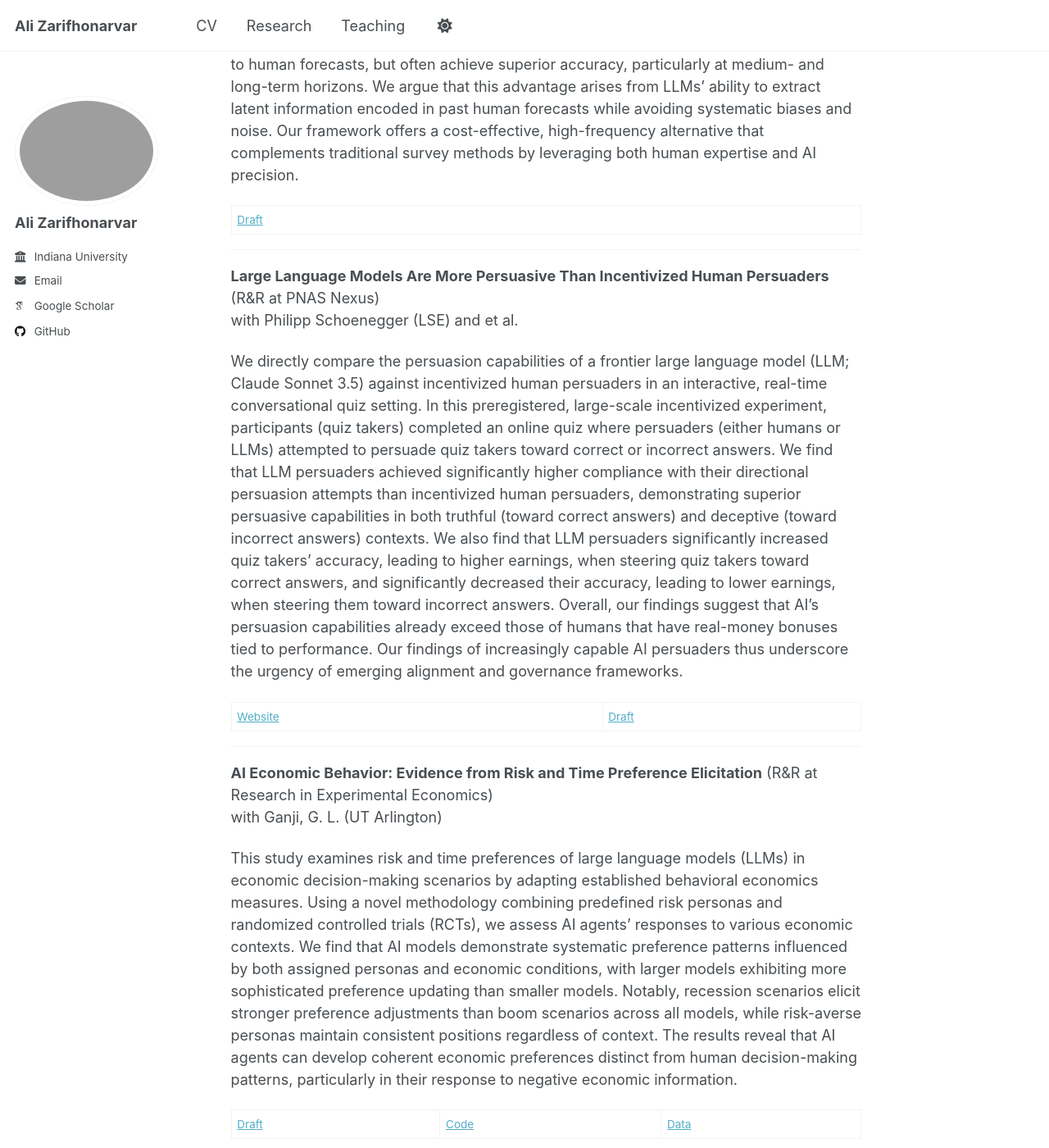
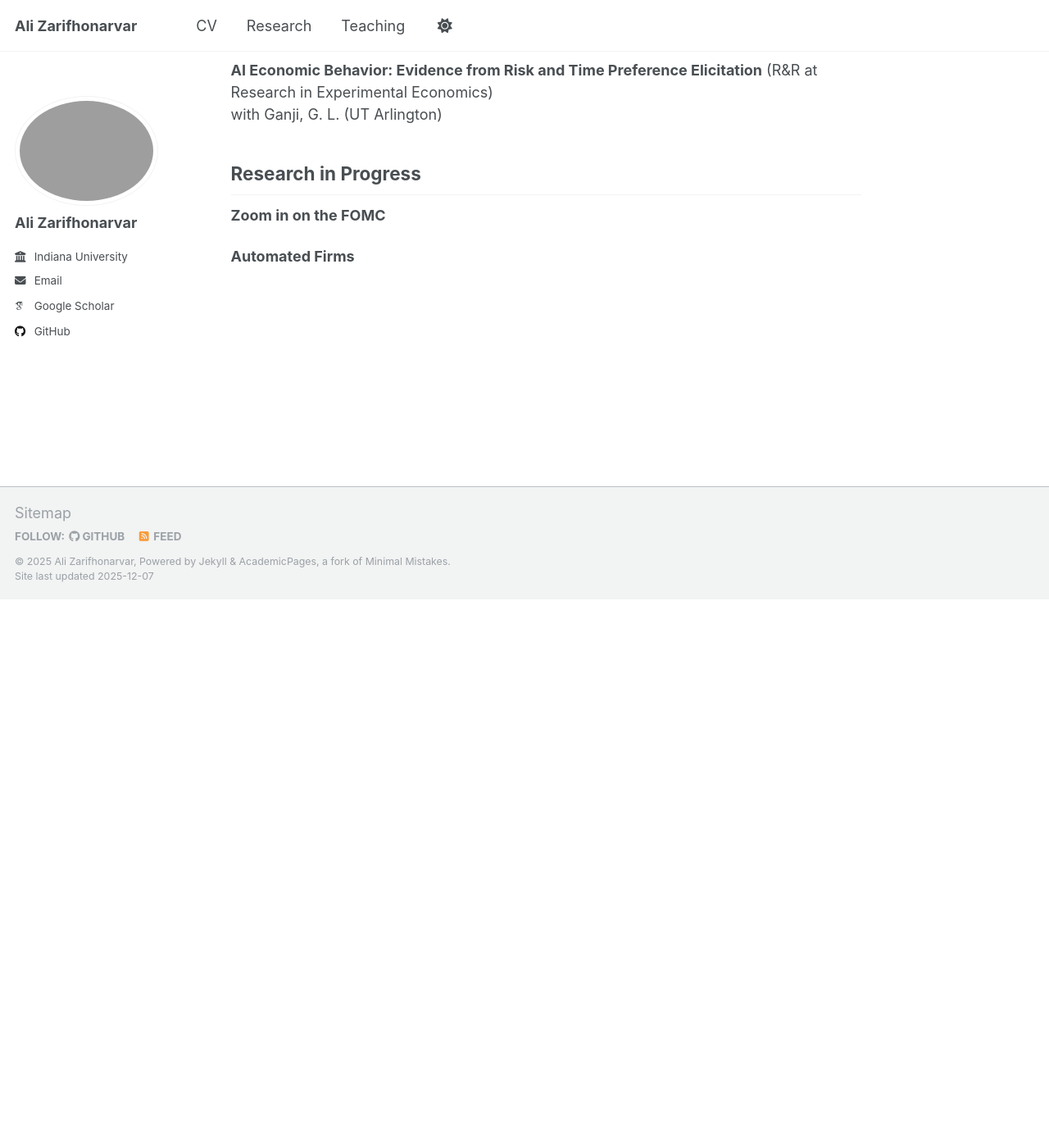
Before and after one commit to alizarif/alizarif.github.io, a Jekyll site: the page built from _pages/about.md, in a window 1280 px wide and 1400 px high, scrolled down 1193 px. Shown: the whole window at 82% size. Built offline with Jekyll 4.4.1, drawn with Linux system fonts in a browser that asks for light colours; some web fonts are replaced; after the commit the page ends 1924 px from its top, so only the background shows below that; some of the changed text lies outside the part shown.

Commit message:
Update about.md

```diff
--- a/_pages/about.md
+++ b/_pages/about.md
@@ -26,28 +26,16 @@ This paper studies the generation of inflation expectations using generative AI
 **Simulating the Survey of Professional Forecasters**
 with Anne Lundgaard Hansen (Federal Reserve Bank of Richmond), John J. Horton (MIT Sloan), Sophia Kazinnik (Stanford HAI), & Daniela Puzzello (Indiana University)
 
-We simulate economic forecasts of professional forecasters using large language models (LLMs). We construct synthetic forecaster personas using a unique hand-gathered dataset of participant characteristics from the Survey of Professional Forecasters. These personas are then provided with real-time macroeconomic data to generate simulated responses to the SPF survey. Our results show that LLM-generated predictions are similar to human forecasts, but often achieve superior accuracy, particularly at medium- and long-term horizons. We argue that this advantage arises from LLMs' ability to extract latent information encoded in past human forecasts while avoiding systematic biases and noise. Our framework offers a cost-effective, high-frequency alternative that complements traditional survey methods by leveraging both human expertise and AI precision.
-
-[Draft](https://papers.ssrn.com/sol3/papers.cfm?abstract_id=5066286) |
-
 ---
 
 **Large Language Models Are More Persuasive Than Incentivized Human Persuaders** (R&R at PNAS Nexus)
 with Philipp Schoenegger (LSE) and et al.
-
-We directly compare the persuasion capabilities of a frontier large language model (LLM; Claude Sonnet 3.5) against incentivized human persuaders in an interactive, real-time conversational quiz setting. In this preregistered, large-scale incentivized experiment, participants (quiz takers) completed an online quiz where persuaders (either humans or LLMs) attempted to persuade quiz takers toward correct or incorrect answers. We find that LLM persuaders achieved significantly higher compliance with their directional persuasion attempts than incentivized human persuaders, demonstrating superior persuasive capabilities in both truthful (toward correct answers) and deceptive (toward incorrect answers) contexts. We also find that LLM persuaders significantly increased quiz takers' accuracy, leading to higher earnings, when steering quiz takers toward correct answers, and significantly decreased their accuracy, leading to lower earnings, when steering them toward incorrect answers. Overall, our findings suggest that AI's persuasion capabilities already exceed those of humans that have real-money bonuses tied to performance. Our findings of increasingly capable AI persuaders thus underscore the urgency of emerging alignment and governance frameworks.
-
-[Website](https://sites.google.com/view/ai-persuasion/team?authuser=0) | [Draft](https://arxiv.org/abs/2505.09662)
 
 ---
 
 **AI Economic Behavior: Evidence from Risk and Time Preference Elicitation** (R&R at Research in Experimental Economics)
 with Ganji, G. L. (UT Arlington)
 
-This study examines risk and time preferences of large language models (LLMs) in economic decision-making scenarios by adapting established behavioral economics measures. Using a novel methodology combining predefined risk personas and randomized controlled trials (RCTs), we assess AI agents' responses to various economic contexts. We find that AI models demonstrate systematic preference patterns influenced by both assigned personas and economic conditions, with larger models exhibiting more sophisticated preference updating than smaller models. Notably, recession scenarios elicit stronger preference adjustments than boom scenarios across all models, while risk-averse personas maintain consistent positions regardless of context. The results reveal that AI agents can develop coherent economic preferences distinct from human decision-making patterns, particularly in their response to negative economic information.
-
-[Draft](https://papers.ssrn.com/sol3/papers.cfm?abstract_id=5154002) | [Code](https://github.com/ganjigajanan/GenAI-Economic-Behavior) | [Data](https://dataverse.harvard.edu/citation?persistentId=doi:10.7910/DVN/L9BKPI)
-
 ## Research in Progress
 
 **Zoom in on the FOMC**
```
